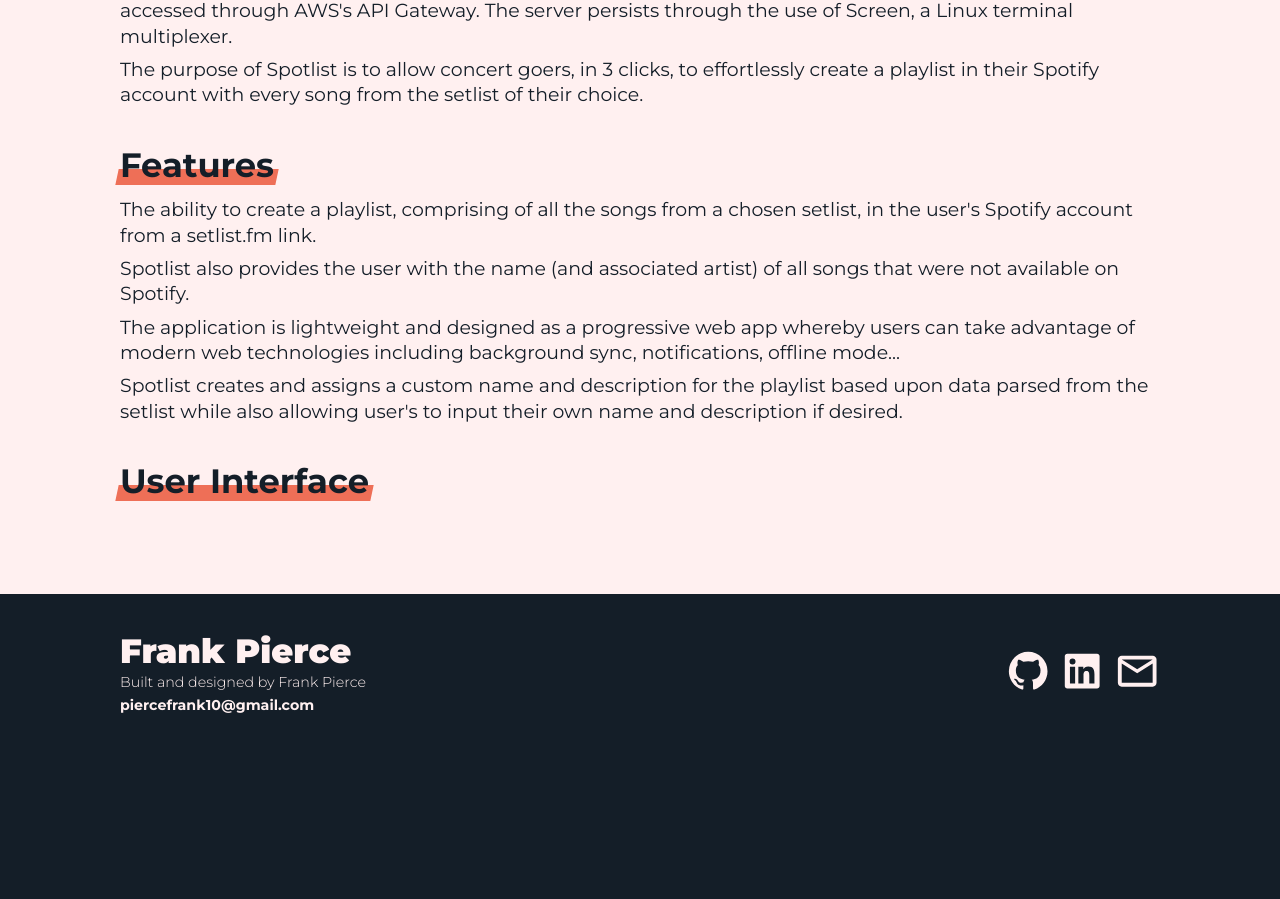
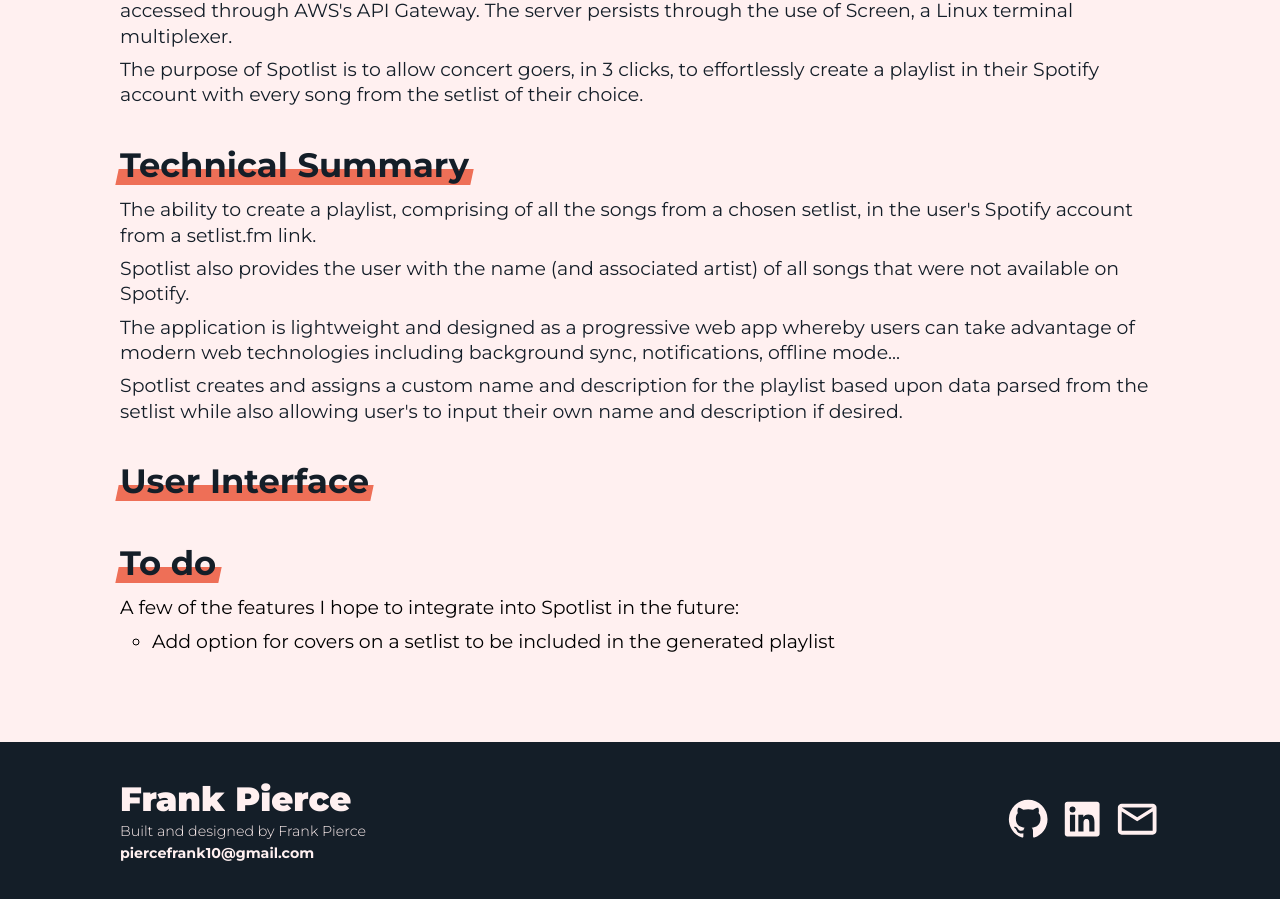
Before and after one commit to llleeeaaannn/portfolio, a React (Create React App) app: page /spotlist in a window 1280 px wide. Shown: the part 1129-2028 px from the top of the page. Before the commit the page ends 1881 px from the top, so only its background shows below. Built offline with nearby package versions, Linux system fonts and the light colour scheme.

Commit message:
Refactored project page layout and changed data alongside adding styling

```diff
--- a/src/components/projectpage.js
+++ b/src/components/projectpage.js
@@ -22,7 +22,7 @@
 
       { data.goals.length &&
         <div className={styles.goals}>
-          <h2>Goals</h2>
+          <h2>Motivation & Goals</h2>
           {
             data.goals.map((line, i) => (
               <p key={i}>{ line }</p>
@@ -42,11 +42,11 @@
         </div>
       }
 
-      { data.features.length &&
-        <div className={styles.features}>
-          <h2>Features</h2>
+      { data.technical.length &&
+        <div className={styles.technical}>
+          <h2>Technical Summary</h2>
           {
-            data.features.map((line, i) => (
+            data.technical.map((line, i) => (
               <p key={i}>{ line }</p>
             ))
           }
@@ -57,10 +57,24 @@
         <div className={styles.screenshots}>
           <h2>User Interface</h2>
           {
-            data.features.map((img, i) => (
+            data.screenshots.map((img, i) => (
               <img alt={ data.largeImage } key={i}></img>
             ))
           }
+        </div>
+      }
+
+      { data.todo.length &&
+        <div className={styles.todo}>
+          <h2>To do</h2>
+          <span>A few of the features I hope to integrate into {data.name} in the future:</span>
+          <ul>
+          {
+            data.todo.map((line, i) => (
+              <li key={i}>{ line }</li>
+            ))
+          }
+          </ul>
         </div>
       }
 
--- a/src/data/projectData.js
+++ b/src/data/projectData.js
@@ -1,18 +1,19 @@
 const template = {
-  name: '',
-  type: '',
-  shortDescription: '',
-  longDescription: '',
-  technologies: ['', '', ''],
-  goals: ['', '', ''],
-  general: ['', '', ''],
-  features: ['', '', ''],
-  link: '',
-  live: '',
-  github: '',
-  image: '',
-  largeImage: '',
-  screenshots: ['', '', '']
+  name: "",
+  type: "",
+  shortDescription: "",
+  longDescription: "",
+  technologies: ["", "", ""],
+  goals: ["", "", ""],
+  general: ["", "", ""],
+  technical: ["", "", ""],
+  todo: ["", "", ""],
+  link: "",
+  live: "",
+  github: "",
+  image: "",
+  largeImage: "",
+  screenshots: ["", "", ""]
 }
 
 const stockleData = {
@@ -23,7 +24,9 @@
   technologies: ['Javscript', 'HTML', 'CSS', 'Cloudflare'],
   goals: ['This is my first goal', 'This is another goal ahshcjsn n d dih b whushuhdu ahshcjsn n d dih b whushuhdu ahshcjsn n d dih b whushuhdu ahshcjsn n d dih b whushuhdu ahshcjsn n d dih b whushuhdu ahshcjsn n d dih b whushuhdu ', 'This is the last goal paragraphhhhhhhh hhhhhhhhhh hhhhhhhhhhhh hhhhhhhhh'],
   general: ["Stockle is a static, client-side only web application built on vanilla Javascript, HTML and CSS.", "Stockle was built to function almost identically to the popular game Wordle.", "Wordle is a web-based word game. Players have six attempts to guess a five-letter word, with feedback given for each guess in the form of colored tiles indicating when letters match or occupy the correct position. Wordle has a single daily solution, with all players attempting to guess the same word.", "Stockle relies on the same concept but rather than using any five-letter word the potential answers are stock tickers of various lengths and the UI and game logic dynamically adjusts to the ticker length of the day.", "The purpose of Stockle is to allow financial market participants and enthusiats to play a fun and mentally stimulating stock related game which also exposes them to new stocks and companies they were otherwise unaware of."],
-  features: ["A once daily 'Stockle' which is identical for all users who are offered 6 guesses to decipher the ticker.", "A dynamic user interface and game logic which adapts the number of guess squares depending on the ticker of the day.", "Dark and Light Mode alongside a High Contrast Mode for those with visual impairments.", "Statistic tracking stored in the brower's local storage allowing tracking of their scores without necessitating a cumbersome login which could negatively influence user adoption."],
+  technical: ["A once daily 'Stockle' which is identical for all users who are offered 6 guesses to decipher the ticker.", "A dynamic user interface and game logic which adapts the number of guess squares depending on the ticker of the day.", "Dark and Light Mode alongside a High Contrast Mode for those with visual impairments.", "Statistic tracking stored in the brower's local storage allowing tracking of their scores without necessitating a cumbersome login which could negatively influence user adoption."],
+  usage: ["", "", ""],
+  todo: [],
   link: '/stockle',
   live: 'https://www.stockle.org/',
   github: 'https://github.com/llleeeaaannn/stockle',
@@ -35,13 +38,14 @@
 const spotlistData = {
   name: 'Spotlist',
   type: 'Full Stack Application',
-  shortDescription: 'A Progressive Web Application which transforms concert setlists into Spotify Playlists. A Progressive Web Application which transforms concert setlists into Spotify Playlists.',
-  longDescription: "Spotlist is a full stack application which creates playlists in a user's Spotify account from a setlist.fm setlist. Spotlist's frontend is built in Javascript on the React framework. Spotlist's backend is a Node.js server built on the Express framework, hosted on an AWS EC2 instance and accessed through AWS's API Gateway. The server persists through the use of Screen, a Linux terminal multiplexer. The purpose of Spotlist is to allow concert goers, in 3 clicks, to effortlessly create a playlist in their Spotify account with every song from the setlist of their choice.",
+  shortDescription: "A Full-Stack Progressive Web Application which transforms concert setlists into Spotify Playlists within the user’s account. Built upon the React framework with a Node backend developed with Express.js and hosted on an AWS EC2 Instance.",
+  longDescription: "Spotlist is a full stack application allowing users to automated the creation of playlists in their Spotify account from a setlist.fm setlist. Spotlist's frontend is built in Javascript on the React framework. Spotlist's backend is a Node.js server built on the Express framework, hosted on an AWS EC2 instance and accessed through AWS's API Gateway. The server persists through the use of Screen, a Linux terminal multiplexer. The purpose of Spotlist is to allow concert goers, in 3 clicks, to effortlessly create a playlist in their Spotify account with every song from the setlist of their choice.",
   technologies: ['React', 'Express', 'Javscript', 'HTML', 'CSS', 'CSS Modules', 'AWS EC2', 'AWS API Gateway', 'Screen', 'Cloudflare'],
   goals: ["", "", ""],
   general: ["Spotlist is a full stack application which creates playlists in a user's Spotify account from a setlist.fm setlist.", "Spotlist's frontend is built in Javascript on the React framework.", "Spotlist's backend is a Node.js server built on the Express framework, hosted on an AWS EC2 instance and accessed through AWS's API Gateway. The server persists through the use of Screen, a Linux terminal multiplexer. ", "The purpose of Spotlist is to allow concert goers, in 3 clicks, to effortlessly create a playlist in their Spotify account with every song from the setlist of their choice."],
-  features: ["The ability to create a playlist, comprising of all the songs from a chosen setlist, in the user's Spotify account from a setlist.fm link.", "Spotlist also provides the user with the name (and associated artist) of all songs that were not available on Spotify.", "The application is lightweight and designed as a progressive web app whereby users can take advantage of modern web technologies including background sync, notifications, offline mode...", "Spotlist creates and assigns a custom name and description for the playlist based upon data parsed from the setlist while also allowing user's to input their own name and description if desired."],
-  todo: [],
+  technical: ["The ability to create a playlist, comprising of all the songs from a chosen setlist, in the user's Spotify account from a setlist.fm link.", "Spotlist also provides the user with the name (and associated artist) of all songs that were not available on Spotify.", "The application is lightweight and designed as a progressive web app whereby users can take advantage of modern web technologies including background sync, notifications, offline mode...", "Spotlist creates and assigns a custom name and description for the playlist based upon data parsed from the setlist while also allowing user's to input their own name and description if desired."],
+  usage: ["", "", ""],
+  todo: ["Add option for covers on a setlist to be included in the generated playlist"],
   link: '/spotlist',
   live: 'https://www.spotlist.net/',
   github: 'https://github.com/llleeeaaannn/spotlist',
@@ -58,7 +62,9 @@
   technologies: ['React', 'Javscript', 'HTML', 'CSS', 'Tailwind', 'Tradier API', 'Cloudflare'],
   goals: ["", "", ""],
   general: ["", "", ""],
-  features: ["", "", ""],
+  technical: ["", "", ""],
+  usage: ["", "", ""],
+  todo: [],
   link: '/optioncent',
   live: '',
   github: 'https://github.com/llleeeaaannn/optioncent',
@@ -68,3 +74,6 @@
 }
 
 export { template, stockleData, spotlistData, optioncentData }
+
+// Add tehcnical summary info and usage
+// Remove screenshots section and add "For more images see github..."
--- a/src/styles/projectpage.module.css
+++ b/src/styles/projectpage.module.css
@@ -65,9 +65,10 @@
   border: 1px solid green;
 }
 
+.todo,
 .goals,
 .general,
-.features,
+.technical,
 .screenshots {
   display: flex;
   flex-direction: column;
@@ -75,9 +76,10 @@
   align-items: flex-start;
 }
 
+.todo h2,
 .goals h2,
 .general h2,
-.features h2,
+.technical h2,
 .screenshots h2 {
   color: var(--navy);
   font-size: var(--fs-lg);
@@ -86,18 +88,19 @@
 }
 
 /* Styling for marker underline */
+.todo h2,
 .goals h2,
 .general h2,
-.features h2,
+.technical h2,
 .screenshots h2 {
   position: relative;
   z-index: 1;
 }
 
-
+.todo h2::before,
 .goals h2::before,
 .general h2::before,
-.features h2::before,
+.technical h2::before,
 .screenshots h2::before {
   content: "";
   position: absolute;
@@ -110,10 +113,17 @@
   z-index: -1;
 }
 
+.todo li,
+.todo span,
 .goals p,
 .general p,
-.features p {
+.technical p {
   font-size: var(--fs-base);
   line-height: calc(var(--fs-base) + 0.4rem);
   margin-bottom: 0.5rem;
 }
+
+.todo li {
+  margin-left: 2rem;
+  list-style-type: circle;
+}
```
